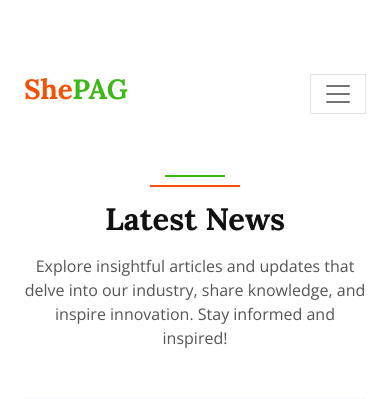
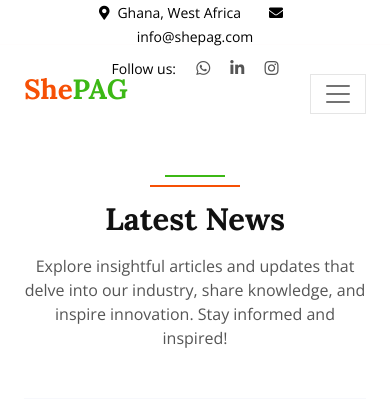
Before and after one commit to Bethel-adjei/ShePAG, a Django app: page /blog/ in a window 390 px wide. Shown: the top 399 px of the page. Run offline with Django 4.2, Linux system fonts and the light colour scheme; data comes from the database, SQL or seed files in the repository; both versions use the stored data as it was after the commit; some libraries are stand-ins or nearby versions.

```diff
--- a/SHEPAG/settings.py
+++ b/SHEPAG/settings.py
@@ -41,7 +41,6 @@ INSTALLED_APPS = [
     "django.contrib.messages",
     "django.contrib.staticfiles",
     "shepag_app",
-    "blogapp",
     # rich editor
     "django_summernote",
 ]
--- a/shepag_app/templates/base.html
+++ b/shepag_app/templates/base.html
@@ -42,12 +42,12 @@
 
 <!-- Top Bar Start -->
 <div class="container-fluid fixed-top px-0 wow fadeIn mb-5" data-wow-delay="0.1s">
-    <div class="top-bar row gx-0 align-items-center d-none d-lg-flex">
-        <div class="col-lg-6 px-5 text-start">
+    <div class="top-bar row gx-0 align-items-center d-flex">
+        <div class="col-12 col-lg-6 px-5 text-center text-lg-start mb-2 mb-lg-0">
             <small style="color: black;"><i class="fa fa-map-marker-alt me-2"></i>Ghana, West Africa</small>
             <small class="ms-4" style="color: black;"><i class="fa fa-envelope me-2"></i>info@shepag.com</small>
         </div>
-        <div class="col-lg-6 px-5 text-end">
+        <div class="col-12 col-lg-6 px-5 text-center text-lg-end">
             <small style="color: black;">Follow us:</small>
             <a class="text-body ms-3" href="https://wa.me/233594080267" style="color: black;"><i class="fab fa-whatsapp"></i></a>
             <a class="text-body ms-3" href="" style="color: black;"><i class="fab fa-linkedin-in"></i></a>
```
Also changed, not shown: db.sqlite3.
